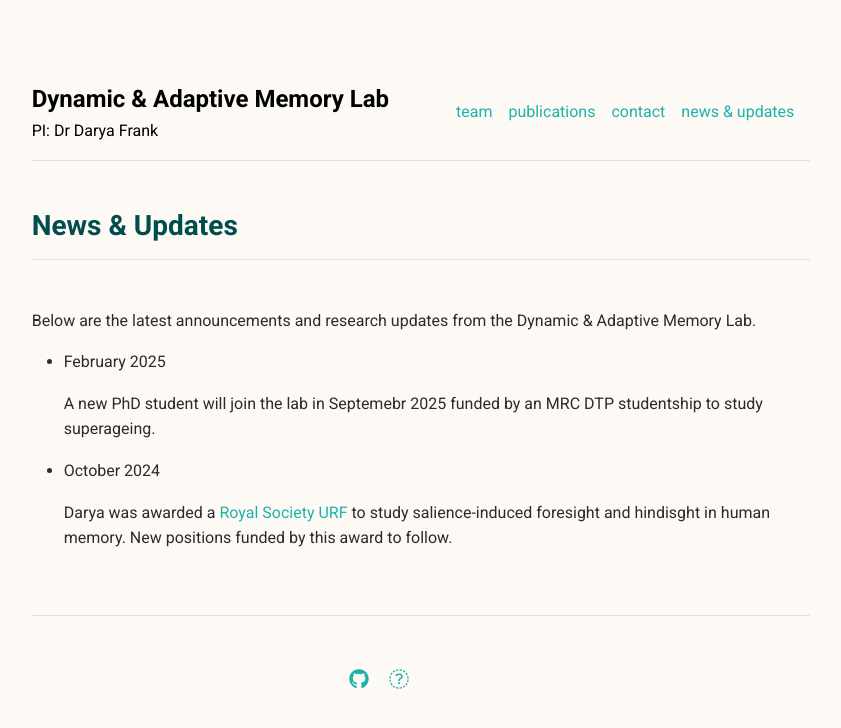
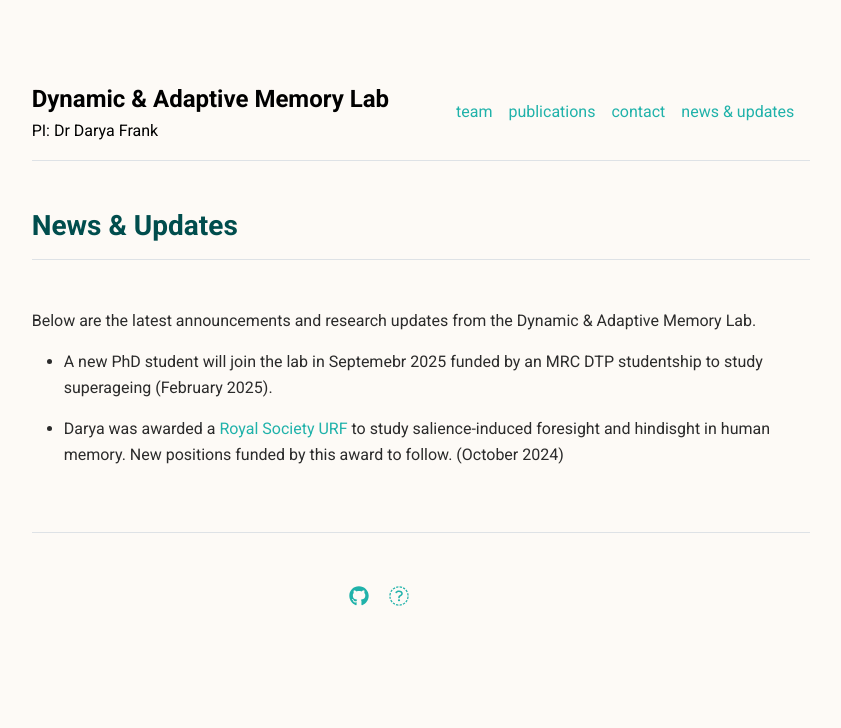
Before and after one commit to frank-dam-lab/frank-dam-lab.github.io, a Jekyll site: the page built from news.md, in a window 1280 px wide. Shown: the top 728 px of the page, without its empty margins (219-1060 px from the left). Built offline with Jekyll 4.4.1, drawn with Linux system fonts in a browser that asks for light colours.

Commit message:
Update news.md

```diff
--- a/news.md
+++ b/news.md
@@ -5,10 +5,8 @@ title: "News & Updates"
 
 Below are the latest announcements and research updates from the Dynamic & Adaptive Memory Lab.
 
-* February 2025
 
-  A new PhD student will join the lab in Septemebr 2025 funded by an MRC DTP studentship to study superageing.
 
-* October 2024
+* A new PhD student will join the lab in Septemebr 2025 funded by an MRC DTP studentship to study superageing (February 2025).
 
-  Darya was awarded a [Royal Society URF](https://royalsociety.org/news/2024/10/early-career-researchers-grants-announced/) to study salience-induced foresight and hindisght in human memory. New positions funded by this award to follow.
+* Darya was awarded a [Royal Society URF](https://royalsociety.org/news/2024/10/early-career-researchers-grants-announced/) to study salience-induced foresight and hindisght in human memory. New positions funded by this award to follow. (October 2024)
```
